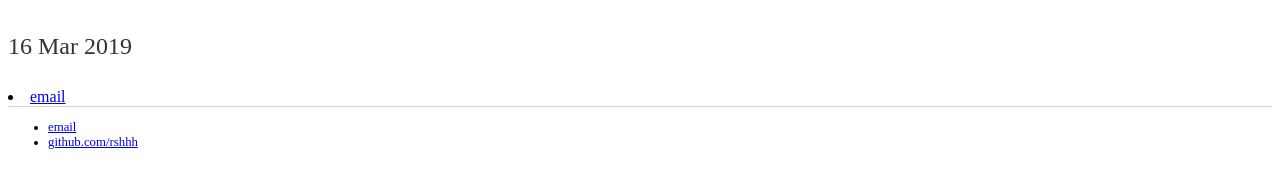
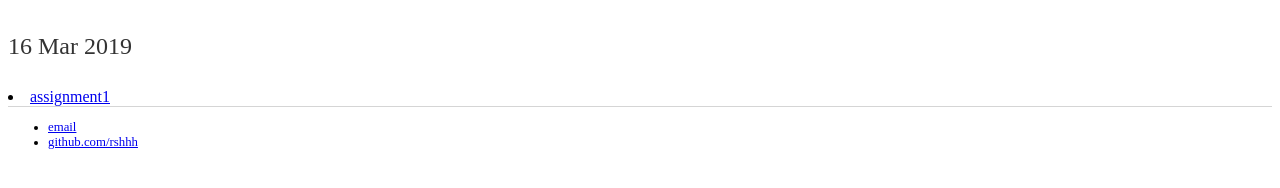
Before and after one commit to RSHHH/Microecon.github.io, a Jekyll site: the page built from _posts/2019-03-16-Assignment1.md, in a window 1280 px wide. Shown: the part 177-365 px from the top of the page. Built offline with Jekyll 4.4.1, drawn with Linux system fonts in a browser that asks for light colours.

Commit message:
Update 2019-03-16-Assignment1.md

```diff
--- a/_posts/2019-03-16-Assignment1.md
+++ b/_posts/2019-03-16-Assignment1.md
@@ -3,4 +3,4 @@ layout: post
 title: "Assignment1: Foundations of Statistics Learning"
 date: 2019-03-16
 ---
-<li><a href="{{ site.baseurl}}/microecon/assignment1.pdf">email</a></li>
+<li><a href="{{ site.baseurl}}/microecon/assignment1.pdf">assignment1</a></li>
```
